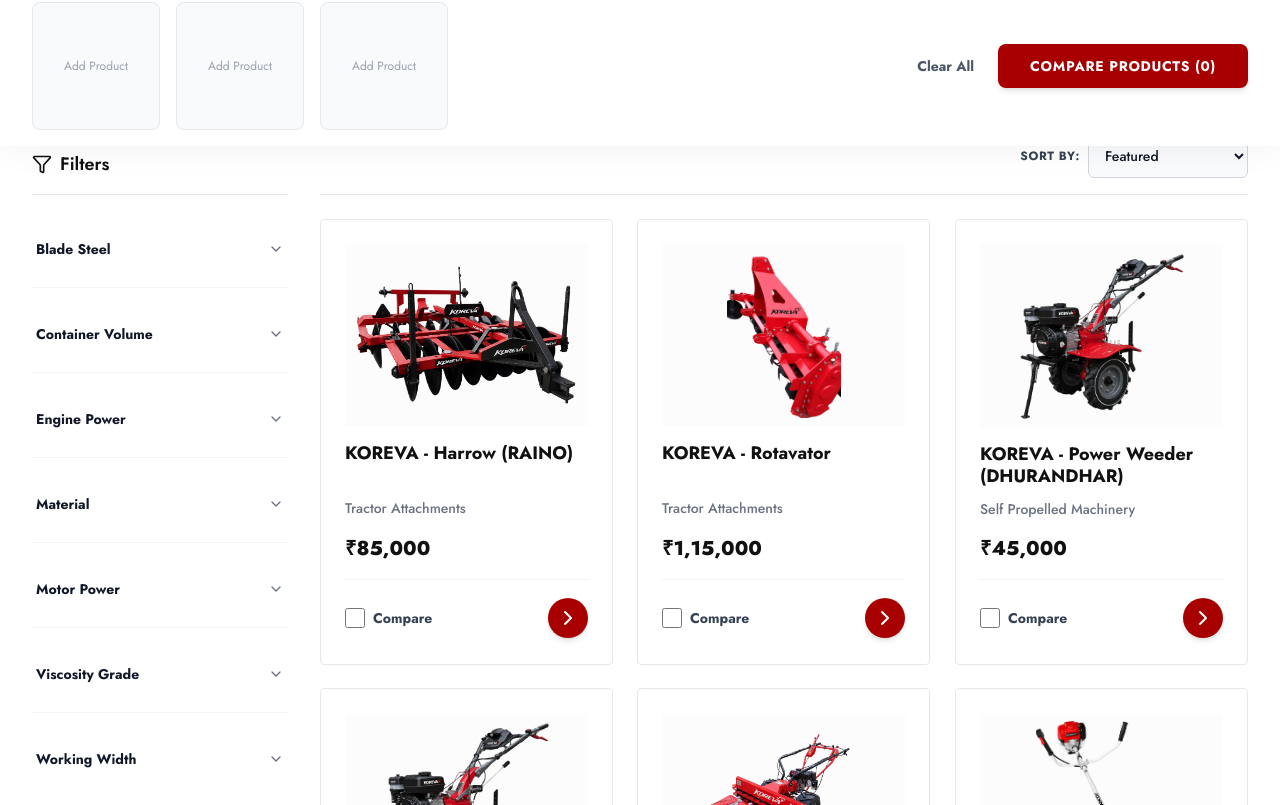
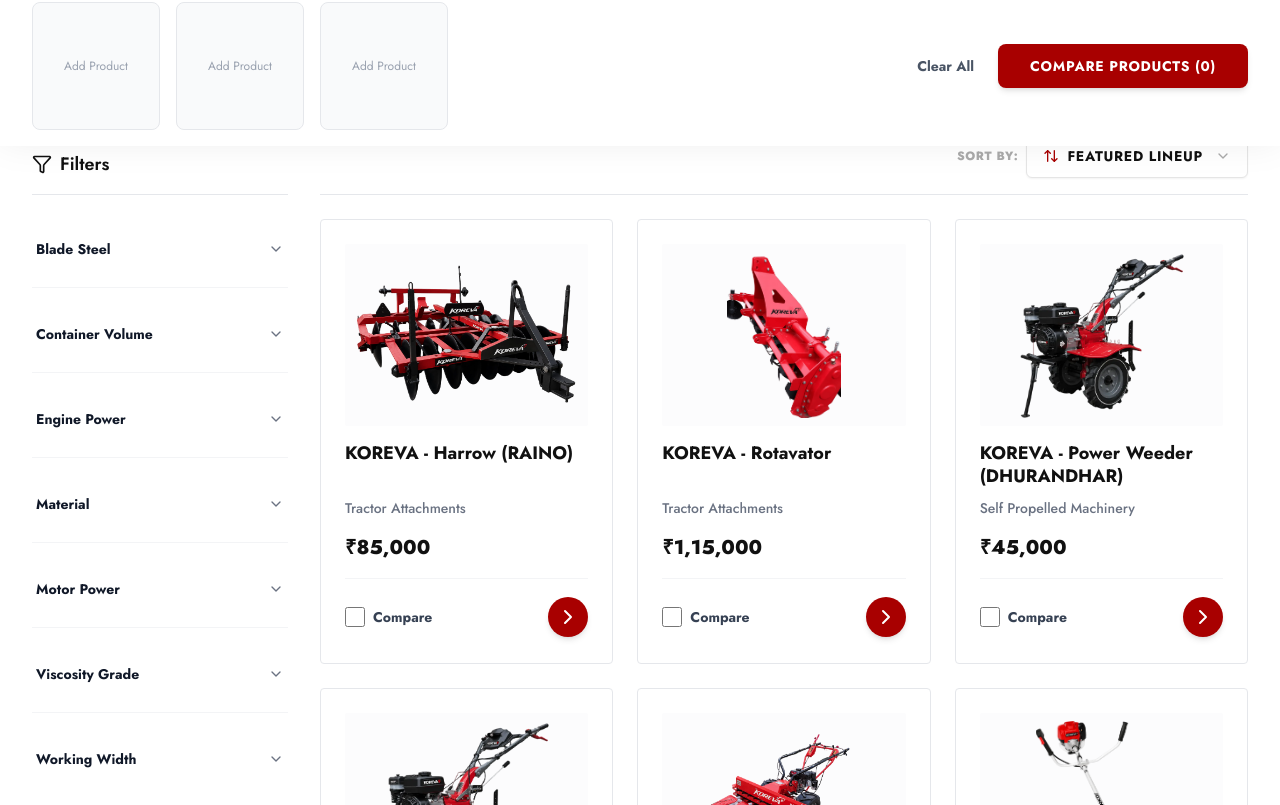
Before and after one commit to aman-yadav-ds/ecom-website, a Next.js app: page /products in a window 1280 px wide. Shown: the part 815-1620 px from the top of the page. Built offline with nearby package versions, Linux system fonts and the light colour scheme.

Commit message:
Some Minor Fixes

```diff
--- a/src/components/ProductCatalogClient.tsx
+++ b/src/components/ProductCatalogClient.tsx
@@ -8,7 +8,6 @@ import Filters from "./Filters";
 import Card from "./Card";
 import { parseQueryParams, removeQueryParam, buildQueryString } from "@/lib/utils/query";
 import { Filter as FilterIcon, X } from "lucide-react";
-import { ScrollReveal } from "./ScrollReveal";
 
 import { ALLOWED_FILTERS, CATEGORY_FILTERS } from "@/lib/filter";
 
@@ -237,9 +236,9 @@ export default function ProductCatalogClient({ initialProducts, initialCategory
           {/* Grid */}
           {filteredAndSortedProducts.length > 0 ? (
             <div className="grid grid-cols-2 sm:grid-cols-2 lg:grid-cols-3 gap-2.5 sm:gap-6">
-              {filteredAndSortedProducts.map((product, index) => (
-                <ScrollReveal key={product.id} animation="fade" delay={(index % 12) * 50}>
+              {filteredAndSortedProducts.map((product) => (
                 <Card
+                  key={product.id}
                   id={product.id}
                   title={product.name}
                   category={product.categoryName}
@@ -248,7 +247,6 @@ export default function ProductCatalogClient({ initialProducts, initialCategory
                   variants={product.variantsCount}
                   href={`/products/${product.id}`}
                 />
-                </ScrollReveal>
               ))}
             </div>
           ) : (
--- a/src/components/Sort.tsx
+++ b/src/components/Sort.tsx
@@ -1,52 +1,118 @@
 "use client";
 
-import React from "react";
+import React, { useState, useRef, useEffect } from "react";
 import { useRouter, useSearchParams } from "next/navigation";
 import { parseQueryParams, updateQueryParams } from "@/lib/utils/query";
+import { ChevronDown, ArrowUpDown, Check } from "lucide-react";
 
 const SORT_OPTIONS = [
-  { label: "Featured", value: "featured" },
+  { label: "Featured Lineup", value: "featured" },
+  { label: "Price: Low to High", value: "price_asc" },
   { label: "Price: High to Low", value: "price_desc" },
-  { label: "Price: Low to High", value: "price_asc" },
 ];
 
 const Sort: React.FC = () => {
   const router = useRouter();
   const searchParams = useSearchParams();
+  const [isOpen, setIsOpen] = useState(false);
+  const dropdownRef = useRef<HTMLDivElement>(null);
 
   const currentSort = searchParams.get("sort") || "featured";
+  const activeOption = SORT_OPTIONS.find((opt) => opt.value === currentSort) || SORT_OPTIONS[0];
 
-  const handleSortChange = (e: React.ChangeEvent<HTMLSelectElement>) => {
-    const value = e.target.value;
+  // Close dropdown on outside click
+  useEffect(() => {
+    const handleClickOutside = (event: MouseEvent) => {
+      if (dropdownRef.current && !dropdownRef.current.contains(event.target as Node)) {
+        setIsOpen(false);
+      }
+    };
+    document.addEventListener("mousedown", handleClickOutside);
+    return () => {
+      document.removeEventListener("mousedown", handleClickOutside);
+    };
+  }, []);
+
+  // Keyboard navigation
+  const handleKeyDown = (e: React.KeyboardEvent) => {
+    if (e.key === "Escape") setIsOpen(false);
+  };
+
+  const handleSelectOption = (value: string) => {
     const currentParams = parseQueryParams(searchParams.toString());
+    const sortValue = value === "featured" ? null : value;
+    const newQueryString = updateQueryParams(currentParams, { sort: sortValue });
 
-    // Default sort 'featured' doesn't need to be in URL
-    const sortValue = value === "featured" ? null : value;
-
-    const newQueryString = updateQueryParams(currentParams, { sort: sortValue });
+    setIsOpen(false);
     router.push(`?${newQueryString}`, { scroll: false });
   };
 
   return (
-    <div className="flex items-center gap-2">
-      <label htmlFor="sort" className="text-sm font-bold text-gray-700 whitespace-nowrap uppercase tracking-wider text-xs">
-        Sort By:
-      </label>
-      <select
-        id="sort"
-        value={currentSort}
-        onChange={handleSortChange}
-        className="block w-full min-h-[44px] px-3 py-2 text-sm border border-gray-300 rounded-md bg-gray-50 focus:ring-brand-red focus:border-brand-red text-gray-900 font-medium cursor-pointer focus-visible:outline-none focus-visible:ring-2 focus-visible:ring-brand-red"
-      >
-        {SORT_OPTIONS.map((option) => (
-          <option key={option.value} value={option.value}>
-            {option.label}
-          </option>
-        ))}
-      </select>
+    <div className="relative inline-block text-left w-full sm:w-auto font-jost" ref={dropdownRef} onKeyDown={handleKeyDown}>
+      <div className="flex items-center gap-2 w-full sm:w-auto">
+        <span className="hidden sm:inline text-xs font-extrabold uppercase tracking-wider text-dark-500 whitespace-nowrap">
+          Sort By:
+        </span>
+
+        {/* Custom Brand Styled Trigger Button */}
+        <button
+          type="button"
+          onClick={() => setIsOpen(!isOpen)}
+          aria-haspopup="listbox"
+          aria-expanded={isOpen}
+          aria-label="Sort product catalog"
+          className={`flex items-center justify-between gap-3 w-full sm:w-auto min-h-[44px] px-4 py-2.5 bg-white border rounded-md shadow-xs transition-all duration-200 text-xs sm:text-sm font-bold uppercase tracking-wider focus-visible:outline-none focus-visible:ring-2 focus-visible:ring-brand-red ${
+            isOpen
+              ? "border-brand-red text-brand-red shadow-md ring-1 ring-brand-red"
+              : "border-light-300 text-dark-900 hover:border-brand-red/60 hover:text-brand-red"
+          }`}
+        >
+          <div className="flex items-center gap-2">
+            <ArrowUpDown className="w-4 h-4 text-brand-red shrink-0" />
+            <span className="truncate">{activeOption.label}</span>
+          </div>
+          <ChevronDown
+            className={`w-4 h-4 text-dark-500 transition-transform duration-200 shrink-0 ${
+              isOpen ? "rotate-180 text-brand-red" : ""
+            }`}
+          />
+        </button>
+      </div>
+
+      {/* Dropdown Menu Popup */}
+      {isOpen && (
+        <div
+          role="listbox"
+          aria-label="Sort options"
+          className="absolute right-0 top-full mt-2 w-full sm:w-60 bg-white border border-light-300 rounded-md shadow-xl z-50 py-1.5 font-jost animate-in fade-in slide-in-from-top-2 duration-150"
+        >
+          <div className="px-3 py-1.5 text-[11px] font-extrabold uppercase tracking-widest text-brand-red border-b border-light-200 mb-1">
+            Sort Options
+          </div>
+          {SORT_OPTIONS.map((option) => {
+            const isSelected = option.value === currentSort;
+            return (
+              <button
+                key={option.value}
+                type="button"
+                role="option"
+                aria-selected={isSelected}
+                onClick={() => handleSelectOption(option.value)}
+                className={`w-full flex items-center justify-between px-4 py-2.5 text-xs sm:text-sm font-bold uppercase tracking-wider text-left transition-colors cursor-pointer min-h-[44px] focus-visible:outline-none focus-visible:ring-2 focus-visible:ring-brand-red ${
+                  isSelected
+                    ? "bg-brand-red/10 text-brand-red font-extrabold"
+                    : "text-dark-900 hover:bg-light-200 hover:text-brand-red"
+                }`}
+              >
+                <span>{option.label}</span>
+                {isSelected && <Check className="w-4 h-4 text-brand-red shrink-0" />}
+              </button>
+            );
+          })}
+        </div>
+      )}
     </div>
   );
-
 };
 
 export default Sort;
```
Lines whose indentation alone changed are shown as unchanged.
